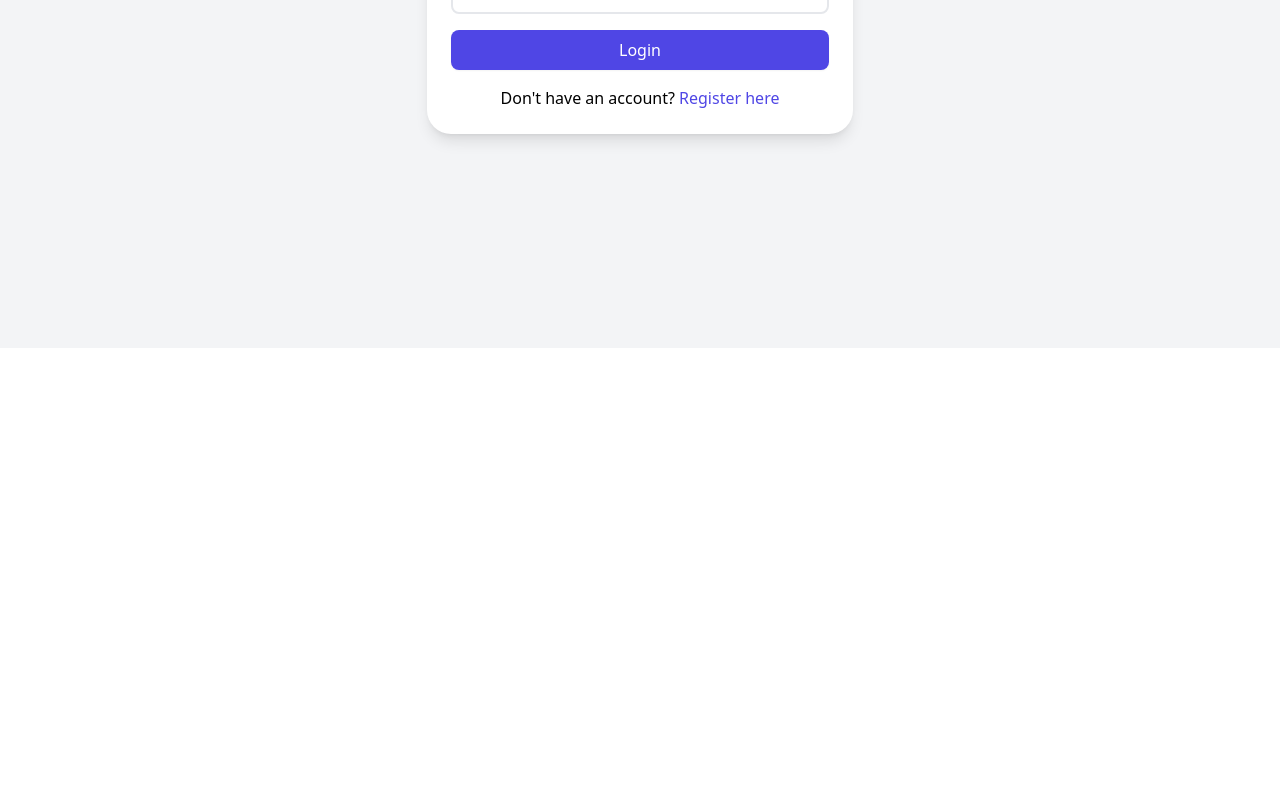
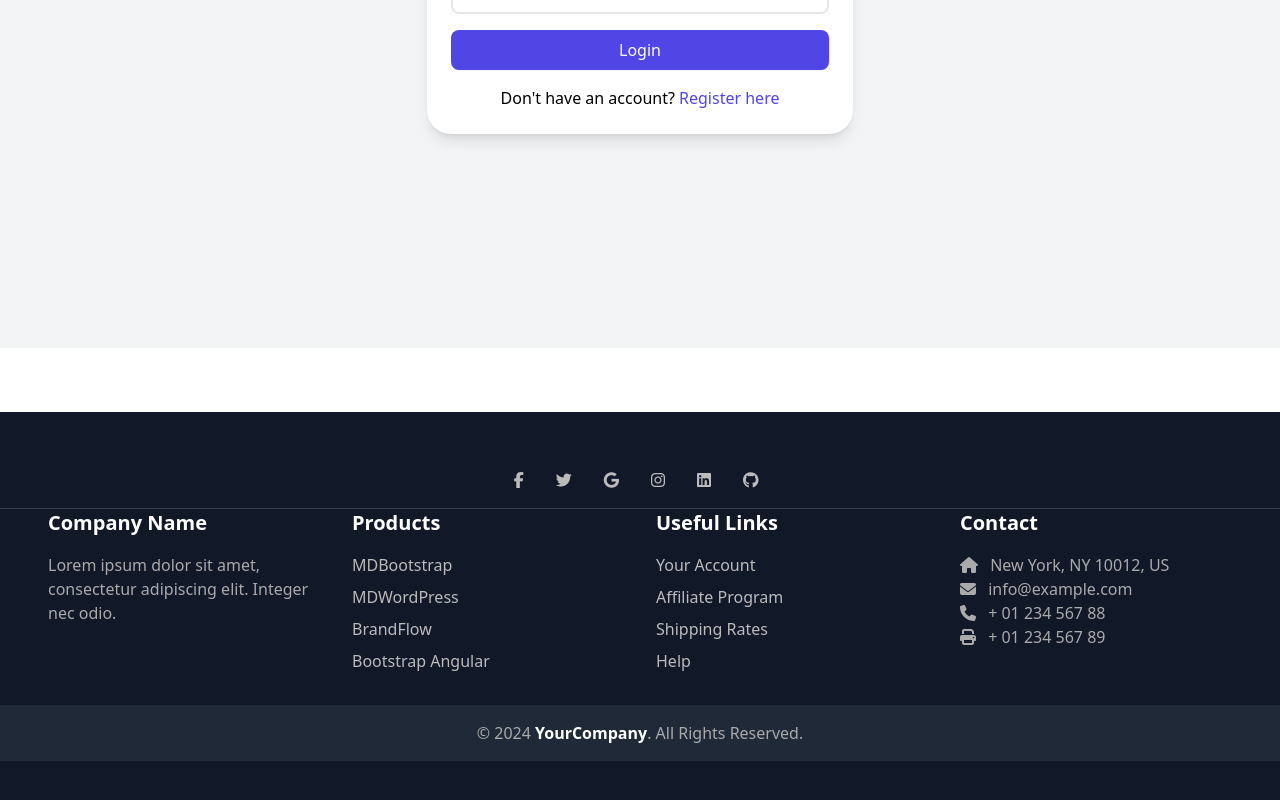
Before and after one commit to ridachaanoun/quiz_frontend, a Vue app: page /login in a window 1280 px wide. Shown: the part 452-1252 px from the top of the page. Before the commit the page ends 800 px from the top, so only its background shows below. Built offline with nearby package versions, Linux system fonts and the light colour scheme.

Commit message:
add footer

```diff
--- a/src/App.vue
+++ b/src/App.vue
@@ -47,18 +47,25 @@
         </div>
       </div>
     </nav>
-    <router-view />
+    <router-view  />
+  </div>
+
+  <!-- Conditionally Render Footer -->
+  <div v-if="!isDashboard">
+    <AppFooter />
   </div>
 </template>
 
 <script>
 import { mapGetters, mapActions } from "vuex";
 import NotificationBell from "@/components/NotificationBell";
+import AppFooter from "@/components/AppFooter"; // Import the footer component
 
 export default {
   name: "App",
   components: {
     NotificationBell,
+    AppFooter, // Register the footer component
   },
   data() {
     return {
@@ -70,6 +77,9 @@ export default {
     isSmallScreen() {
       return window.innerWidth < 1024; // Detect if the screen is smaller than the lg breakpoint
     },
+    isDashboard() {
+      return this.$route.path === '/dashboard'; // Check if current route is 'user-dashboard'
+    }
   },
   methods: {
     ...mapActions("auth", ["logout"]),
--- /dev/null
+++ b/src/components/AppFooter.vue
@@ -0,0 +1,106 @@
+<template>
+    <!-- Full-width Footer -->
+    <footer class="bg-gray-900 text-white py-10 mt-16 ">
+      <!-- Social media section -->
+      <section class="flex justify-center space-x-6 py-4 border-b border-gray-700">
+        <a href="#" class="text-gray-400 hover:text-white transition-colors duration-200">
+          <i class="fab fa-facebook-f"></i>
+        </a>
+        <a href="#" class="text-gray-400 hover:text-white transition-colors duration-200">
+          <i class="fab fa-twitter"></i>
+        </a>
+        <a href="#" class="text-gray-400 hover:text-white transition-colors duration-200">
+          <i class="fab fa-google"></i>
+        </a>
+        <a href="#" class="text-gray-400 hover:text-white transition-colors duration-200">
+          <i class="fab fa-instagram"></i>
+        </a>
+        <a href="#" class="text-gray-400 hover:text-white transition-colors duration-200">
+          <i class="fab fa-linkedin"></i>
+        </a>
+        <a href="#" class="text-gray-400 hover:text-white transition-colors duration-200">
+          <i class="fab fa-github"></i>
+        </a>
+      </section>
+
+      <!-- Footer links section -->
+      <section class="container mx-auto px-6 md:px-12">
+        <div class="grid grid-cols-1 md:grid-cols-4 gap-8 text-center md:text-left">
+          <!-- Company column -->
+          <div>
+            <h6 class="text-xl font-bold text-white mb-4">Company Name</h6>
+            <p class="text-gray-400">
+              Lorem ipsum dolor sit amet, consectetur adipiscing elit. Integer nec odio.
+            </p>
+          </div>
+
+          <!-- Products column -->
+          <div>
+            <h6 class="text-xl font-bold text-white mb-4">Products</h6>
+            <ul class="space-y-2">
+              <li><a href="#" class="hover:text-gray-300">MDBootstrap</a></li>
+              <li><a href="#" class="hover:text-gray-300">MDWordPress</a></li>
+              <li><a href="#" class="hover:text-gray-300">BrandFlow</a></li>
+              <li><a href="#" class="hover:text-gray-300">Bootstrap Angular</a></li>
+            </ul>
+          </div>
+
+          <!-- Useful links column -->
+          <div>
+            <h6 class="text-xl font-bold text-white mb-4">Useful Links</h6>
+            <ul class="space-y-2">
+              <li><a href="#" class="hover:text-gray-300">Your Account</a></li>
+              <li><a href="#" class="hover:text-gray-300">Affiliate Program</a></li>
+              <li><a href="#" class="hover:text-gray-300">Shipping Rates</a></li>
+              <li><a href="#" class="hover:text-gray-300">Help</a></li>
+            </ul>
+          </div>
+
+          <!-- Contact column -->
+          <div>
+            <h6 class="text-xl font-bold text-white mb-4">Contact</h6>
+            <p class="text-gray-400"><i class="fas fa-home mr-2"></i> New York, NY 10012, US</p>
+            <p class="text-gray-400"><i class="fas fa-envelope mr-2"></i> info@example.com</p>
+            <p class="text-gray-400"><i class="fas fa-phone mr-2"></i> + 01 234 567 88</p>
+            <p class="text-gray-400"><i class="fas fa-print mr-2"></i> + 01 234 567 89</p>
+          </div>
+        </div>
+      </section>
+
+      <!-- Copyright section -->
+      <div class="text-center py-4 bg-gray-800 mt-8">
+        <p class="text-gray-500">
+          &copy; 2024 <span class="font-bold text-white">YourCompany</span>. All Rights Reserved.
+        </p>
+      </div>
+    </footer>
+  </template>
+
+  <script>
+  export default {
+    name: "AppFooter",
+  };
+  </script>
+
+  <style scoped>
+  footer h6 {
+    color: #fff;
+  }
+
+  footer a {
+    transition: color 0.3s ease-in-out;
+    color: #bbb;
+  }
+
+  footer a:hover {
+    color: #fff;
+  }
+
+  footer p {
+    color: #aaa;
+  }
+
+  footer i {
+    margin-right: 8px;
+  }
+  </style>
--- a/src/components/ManageUsers.vue
+++ b/src/components/ManageUsers.vue
@@ -1,25 +1,48 @@
 <template>
-  <div class=" mx-auto p-6">
-    <h2 class="text-3xl font-bold text-gray-800 mb-8 text-center">Manage Users</h2>
-    <ul class="grid gap-6 sm:grid-cols-1 md:grid-cols-2 lg:grid-cols-3 xl:grid-cols-4">
+  <div class="container mx-auto p-6">
+    <h2 class="text-4xl font-bold text-gray-800 mb-12 text-center">Manage Users</h2>
+
+    <!-- Loading Indicator with Icon -->
+    <div v-if="loading" class="text-center flex items-center justify-center">
+      <svg
+        class="animate-spin h-8 w-8 mr-3 text-blue-500"
+        xmlns="http://www.w3.org/2000/svg"
+        fill="none"
+        viewBox="0 0 24 24"
+      >
+        <circle class="opacity-25" cx="12" cy="12" r="10" stroke="currentColor" stroke-width="4"></circle>
+        <path class="opacity-75" fill="currentColor" d="M4 12a8 8 0 018-8v2a6 6 0 100 12v2a8 8 0 01-8-8z"></path>
+      </svg>
+      <p class="text-gray-700">Loading users...</p>
+    </div>
+
+    <ul v-else class="grid gap-8 sm:grid-cols-1 md:grid-cols-2 lg:grid-cols-3 xl:grid-cols-4">
       <li
-        v-for="user in userList"
+        v-for="user in paginatedUsers"
         :key="user.id"
-        class="bg-white p-6 rounded-lg shadow-md hover:shadow-lg transition-shadow duration-300"
+        class="bg-white p-6 rounded-xl shadow-lg hover:shadow-2xl transition-shadow duration-300 transform hover:-translate-y-2"
       >
-        <div class="flex items-center space-x-4 mb-4">
-          <img
-            v-if="user.profile_picture_url"
-            :src="`http://localhost:8000${user.profile_picture_url}`"
-            alt="Profile Picture"
-            class="w-16 h-16 rounded-full object-cover border-2 border-indigo-500"
-          />
-          <div>
-            <p class="text-lg font-semibold text-gray-700">{{ user.user.name }}</p>
-            <p class="text-sm text-gray-500 break-all ">{{ user.user.email }}</p>
+        <div class="flex flex-col items-center mb-4">
+          <div class="relative group">
+            <img
+              v-if="user.profile_picture_url"
+              :src="`http://localhost:8000${user.profile_picture_url}`"
+              alt="Profile Picture"
+              class="w-24 h-24 rounded-full object-cover border-4 border-indigo-500 transition-transform duration-300 ease-in-out group-hover:scale-110"
+            />
+            <img
+              v-else
+              src="@/assets/default user profile.jpg"
+              alt="Default Profile Picture"
+              class="w-24 h-24 rounded-full object-cover border-4 border-indigo-500 transition-transform duration-300 ease-in-out group-hover:scale-110"
+            />
+          </div>
+          <div class="text-center mt-4">
+            <p class="text-xl font-semibold text-gray-700">{{ user.user.name }}</p>
+            <p class="text-sm text-gray-500 break-all">{{ user.user.email }}</p>
           </div>
         </div>
-        <div>
+        <div class="text-center">
           <p class="text-sm font-medium text-gray-600 mb-2">Role:</p>
           <template v-if="isSuperAdmin">
             <div class="relative">
@@ -46,6 +69,25 @@
         </div>
       </li>
     </ul>
+
+    <!-- Pagination Controls -->
+    <div class="flex justify-center mt-8">
+      <button
+        @click="prevPage"
+        :disabled="currentPage === 1"
+        class="px-4 py-2 bg-blue-500 text-white rounded-lg disabled:opacity-50"
+      >
+        Previous
+      </button>
+      <span class="mx-4 text-lg">Page {{ currentPage }} of {{ totalPages }}</span>
+      <button
+        @click="nextPage"
+        :disabled="currentPage === totalPages"
+        class="px-4 py-2 bg-blue-500 text-white rounded-lg disabled:opacity-50"
+      >
+        Next
+      </button>
+    </div>
   </div>
 </template>
 
@@ -58,6 +100,9 @@ export default {
   name: 'ManageUsers',
   data() {
     return {
+      loading: true,
+      currentPage: 1,
+      itemsPerPage: 5, // Set the number of items per page
       roles: [
         { id: 1, name: 'Admin' },
         { id: 2, name: 'User' },
@@ -67,8 +112,13 @@ export default {
   },
   computed: {
     ...mapGetters('users', ['allUsers']),
-    userList() {
-      return this.allUsers;
+    paginatedUsers() {
+      const start = (this.currentPage - 1) * this.itemsPerPage;
+      const end = start + this.itemsPerPage;
+      return this.allUsers.slice(start, end); // Slice the user list for pagination
+    },
+    totalPages() {
+      return Math.ceil(this.allUsers.length / this.itemsPerPage);
     },
     isSuperAdmin() {
       return this.$store.getters['auth/isSuperAdmin'];
@@ -105,19 +155,89 @@ export default {
         });
       }
     },
+    async fetchUsers() {
+      this.loading = true; // Start loading
+      try {
+        await this.$store.dispatch('users/fetchUsers'); // Assuming fetchUsers fetches and commits to the store
+      } catch (error) {
+        console.error('Error fetching users:', error);
+      } finally {
+        this.loading = false; // End loading
+      }
+    },
+    nextPage() {
+      if (this.currentPage < this.totalPages) {
+        this.currentPage++;
+      }
+    },
+    prevPage() {
+      if (this.currentPage > 1) {
+        this.currentPage--;
+      }
+    },
   },
 };
 </script>
 
 <style scoped>
-/* Optional custom styles */
 .container {
-  max-width: 1200px; /* Ensure container does not exceed a certain width */
+  max-width: 1200px;
+  margin: 0 auto;
 }
 
 h2 {
-  font-family: 'Arial', sans-serif; /* Change font style if desired */
+  font-family: 'Arial', sans-serif;
+  margin-bottom: 2rem;
 }
 
-/* You can add additional custom styles here */
+ul {
+  display: grid;
+  grid-template-columns: repeat(auto-fill, minmax(250px, 1fr));
+  gap: 2rem;
+}
+
+li {
+  transition: transform 0.3s ease-in-out;
+}
+
+li:hover {
+  transform: translateY(-10px);
+}
+
+img {
+  transition: transform 0.3s ease-in-out;
+}
+
+img:hover {
+  transform: scale(1.1);
+}
+
+.group-hover\:scale-110:hover {
+  transform: scale(1.1);
+}
+
+select {
+  font-size: 1rem;
+  font-family: 'Arial', sans-serif;
+  padding: 0.5rem 1rem;
+  border-radius: 0.5rem;
+  border: 1px solid #ccc;
+}
+
+select:focus {
+  border-color: #4f46e5;
+}
+
+.animate-spin {
+  animation: spin 1s linear infinite;
+}
+
+@keyframes spin {
+  0% {
+    transform: rotate(0deg);
+  }
+  100% {
+    transform: rotate(360deg);
+  }
+}
 </style>
```
Also changed, not shown: src/assets/default user profile.jpg (added).
